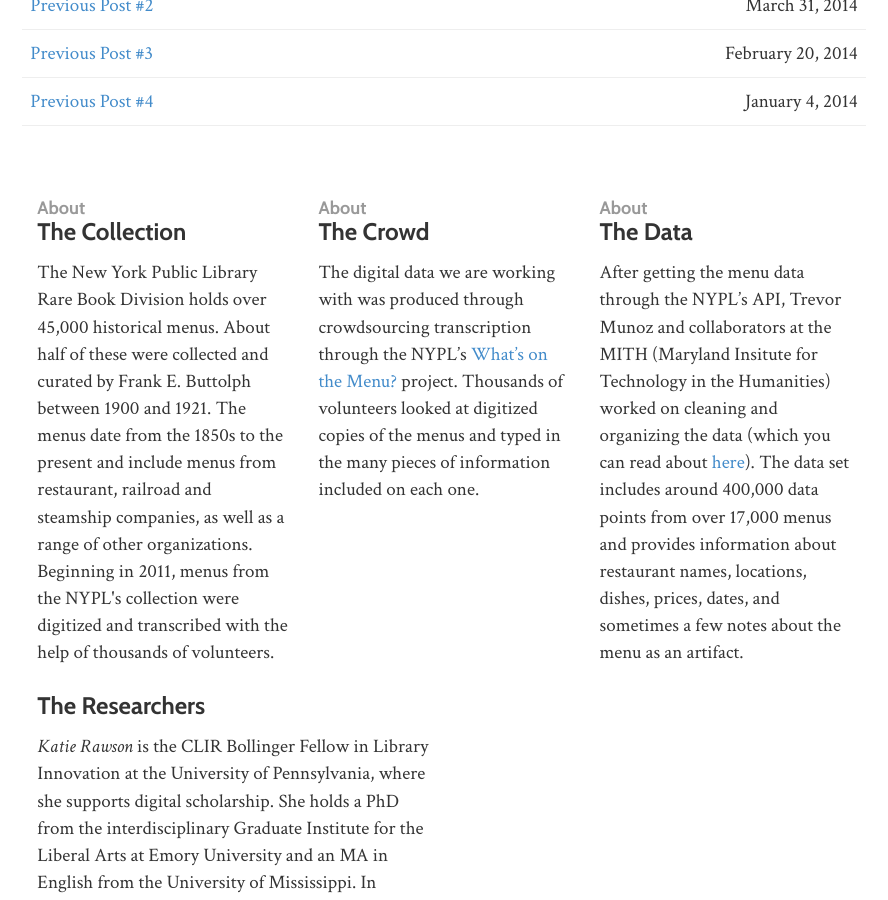
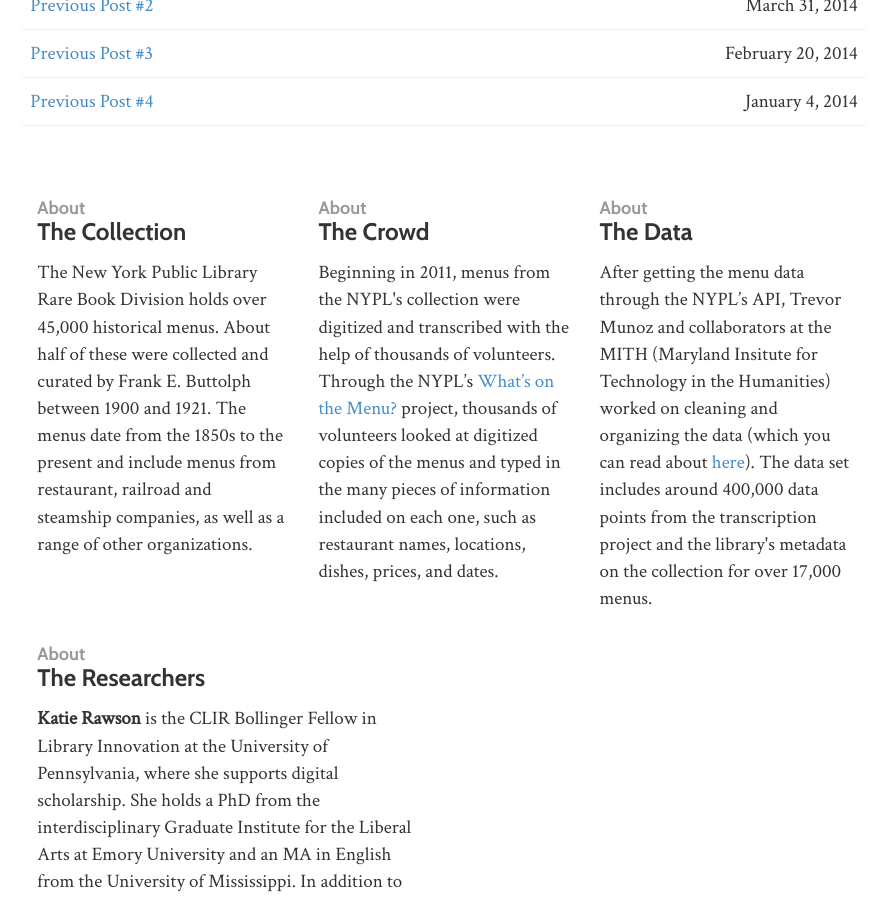
Before and after one commit to public-fare/menus-site, a Jekyll site: the page built from index.html, in a window 1280 px wide and 900 px high, scrolled down 929 px. Shown: the whole window, without its empty margins (196-1084 px from the left). Built offline with Jekyll 4.4.1, drawn with Linux system fonts in a browser that asks for light colours; nearby versions of some CDN libraries.

Commit message:
about updates

```diff
--- a/index.html
+++ b/index.html
@@ -44,32 +44,33 @@ layout: default
             <small>About</small><br />
             The Collection
             </h4>
-            <p>The New York Public Library Rare Book Division holds over 45,000 historical menus. About half of these were collected and curated by Frank E. Buttolph between 1900 and 1921. The menus date from the 1850s to the present and include menus from restaurant, railroad and steamship companies, as well as a range of other organizations. Beginning in 2011, menus from the NYPL's collection were digitized and transcribed with the help of thousands of volunteers.</p>
+            <p>The New York Public Library Rare Book Division holds over 45,000 historical menus. About half of these were collected and curated by Frank E. Buttolph between 1900 and 1921. The menus date from the 1850s to the present and include menus from restaurant, railroad and steamship companies, as well as a range of other organizations. </p>
         </div>
         <div class="about-part">
             <h4>
             <small>About</small><br />
             The Crowd
             </h4>
-            <p>The digital data we are working with was produced through crowdsourcing transcription through the NYPL’s <a href="http://menus.nypl.org/">What’s on the Menu?</a> project.  Thousands of volunteers looked at digitized copies of the menus and typed in the many pieces of information included on each one. </p>
+            <p>Beginning in 2011, menus from the NYPL's collection were digitized and transcribed with the help of thousands of volunteers. Through the NYPL’s <a href="http://menus.nypl.org/">What’s on the Menu?</a> project, thousands of volunteers looked at digitized copies of the menus and typed in the many pieces of information included on each one, such as restaurant names, locations, dishes, prices, and dates. </p>
             </div>
         <div class="about-part">
             <h4>
             <small>About</small><br />
             The Data
             </h4>
-            <p>After getting the menu data through the NYPL’s API, Trevor Munoz and collaborators at the MITH (Maryland Insitute for Technology in the Humanities) worked on cleaning and organizing the data (which you can read about <a href="http://www.trevormunoz.com/notebook/2013/08/08/what-is-on-the-menu-more-work-with-nypl-open-data-part-one.html">here</a>).   The data set includes around 400,000 data points from over 17,000 menus and provides information about restaurant names, locations, dishes, prices, dates, and sometimes a few notes about the menu as an artifact. </p>
+            <p>After getting the menu data through the NYPL’s API, Trevor Munoz and collaborators at the MITH (Maryland Insitute for Technology in the Humanities) worked on cleaning and organizing the data (which you can read about <a href="http://www.trevormunoz.com/notebook/2013/08/08/what-is-on-the-menu-more-work-with-nypl-open-data-part-one.html">here</a>).   The data set includes around 400,000 data points from the transcription project and the library's metadata on the collection for over 17,000 menus.</p>
         </div>
     </section>
 
     <section>
         <div class="about-bio">
             <h4>
+             <small>About</small><br />
                 The Researchers
             </h4>
 
-            <p><em>Katie Rawson</em> is the CLIR Bollinger Fellow in Library Innovation at the University of Pennsylvania, where she supports digital scholarship. She holds a PhD from the interdisciplinary Graduate Institute for the Liberal Arts at Emory University and an MA in English from the University of Mississippi. In addition to her dissertation, “Pimento Cheese and Podcasts: Producing and Consuming Stories about Food in the Contemporary U.S. South,” she has published and presented on food in Faulkner, gender in cookbooks, labor at Waffle House, and open-access publishing in the academy.</p>
-            <p><em>Trevor Muñoz</em> is Assistant Dean for Digital Humanities Research at the University of Maryland Libraries and an Associate Director of the Maryland Institute for Technology (MITH). Trevor holds an MA in Digital Humanities from the Department of Digital Humanities at King's College London and a MS in Library and Information Science from the Graduate School of Library and Information Science at the University of Illinois, Urbana-Champaign. He works on developing digital research projects and services at the intersection of digital humanities centers and libraries. Trevor's research interests include electronic publishing and the curation and preservation of digital humanities research data.</p>
+            <p><b>Katie Rawson</b> is the CLIR Bollinger Fellow in Library Innovation at the University of Pennsylvania, where she supports digital scholarship. She holds a PhD from the interdisciplinary Graduate Institute for the Liberal Arts at Emory University and an MA in English from the University of Mississippi. In addition to her dissertation, “Pimento Cheese and Podcasts: Producing and Consuming Stories about Food in the Contemporary U.S. South,” she has published and presented on food in Faulkner, gender in cookbooks, labor at Waffle House, and open-access publishing in the academy.</p>
+            <p><b>Trevor Muñoz</b> is Assistant Dean for Digital Humanities Research at the University of Maryland Libraries and an Associate Director of the Maryland Institute for Technology (MITH). Trevor holds an MA in Digital Humanities from the Department of Digital Humanities at King's College London and a MS in Library and Information Science from the Graduate School of Library and Information Science at the University of Illinois, Urbana-Champaign. He works on developing digital research projects and services at the intersection of digital humanities centers and libraries. Trevor's research interests include electronic publishing and the curation and preservation of digital humanities research data.</p>
         </div>
     </section>
 
```
